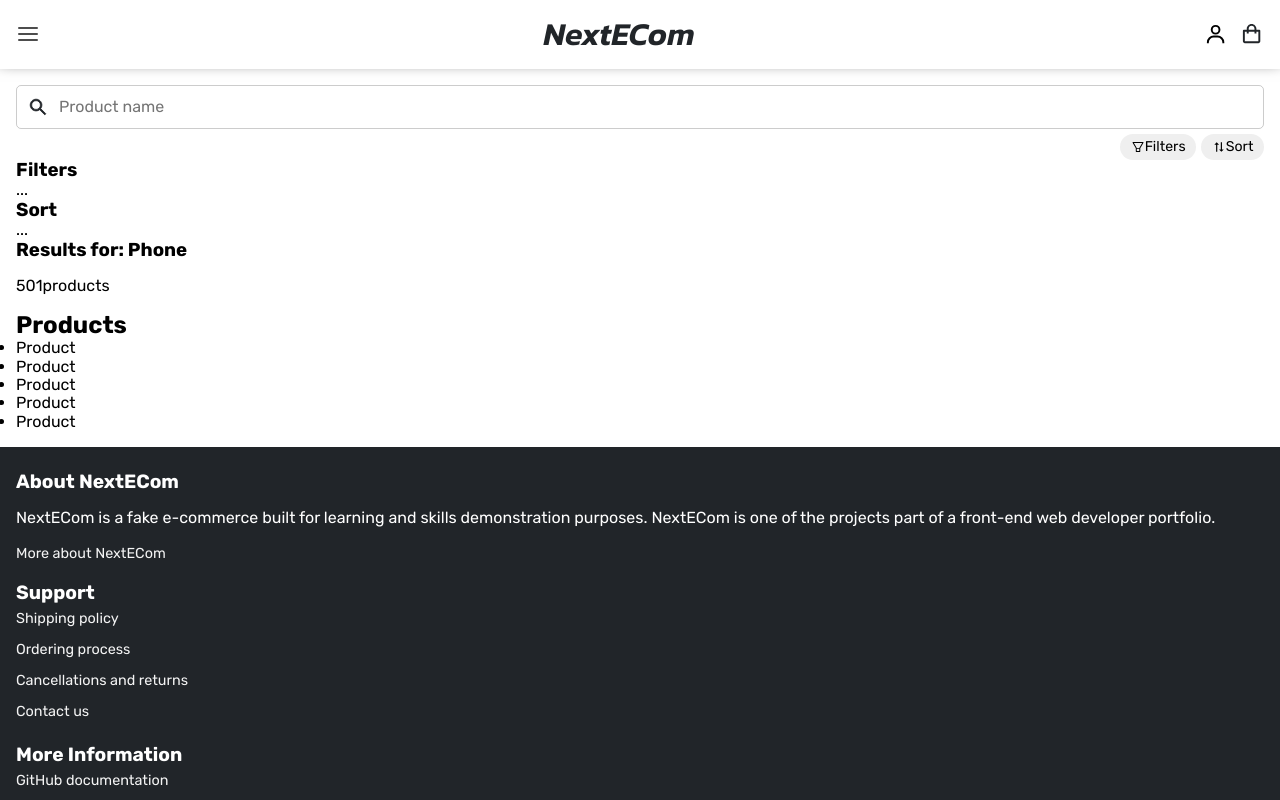
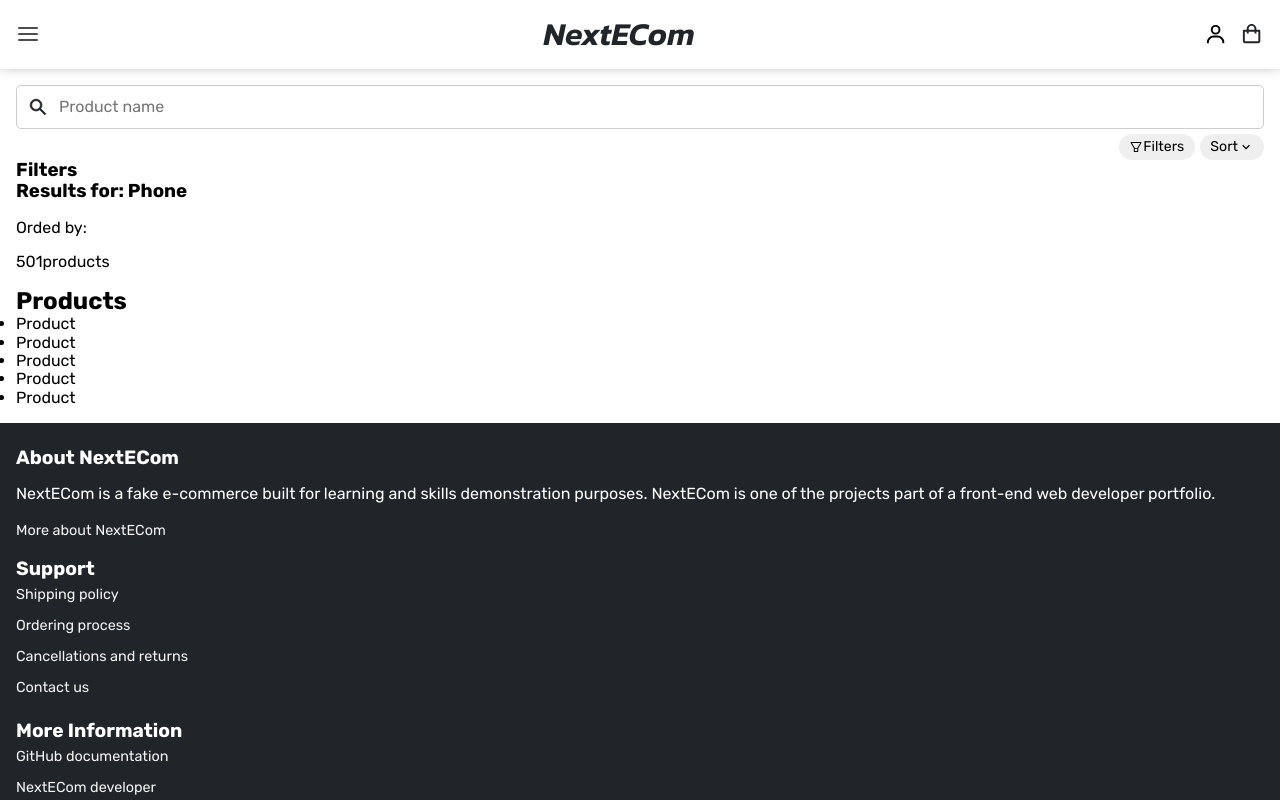
Before and after one commit to Diego-Luiz/nextjs-ecommerce, a Next.js app: page /shop/Shop in a window 1280 px wide. Shown: the top 800 px of the page. Built offline with nearby package versions, Linux system fonts and the light colour scheme.

Commit message:
feat: custom Select component
- SelectElement is a custom Select element using aria attributes to have the same
semantic HTML markup as a native <select> HTML element.
- ActionBtn component now receives more props in order to work with any
other 'popup' component, like SelectElement

```diff
--- a/components/pages/shop/ActionBtn.jsx
+++ b/components/pages/shop/ActionBtn.jsx
@@ -1,15 +1,44 @@
 import styles from './actionBtn.module.scss';
 
-const ActionBtn = ({icon:Icon, text, ariaControls=''}) => {
-  console.log('icon: ', Icon);
+/*
+  - icon: object with all details about the icons, like: source, animation trigger condition
+  - text: the button text
+  - ariaAttributes: object with all aria attributes content (aria-controls, expanded, etc)
+  - handleClick: the function executed when an option is selected
+*/
+const ActionBtn = ({icon={}, text, ariaAttributes={}, handleClick }) => {
+  const animationStyle = icon?.animationTrigger ? icon.animationStyle : {};
   return (
     <button
       type='button'
       className={styles['btn']}
-      aria-controls={ariaControls}
+      aria-controls={ariaAttributes?.controls}
+      aria-expanded={ariaAttributes?.expanded}
+      onClick={handleClick}
     >
-      {Icon}
-      <span>{text}</span>
+      {icon?.position === 'left'
+        && (<div
+            className={[
+              styles['icon'],
+              styles['--left']
+            ].join(' ')}
+            style={animationStyle}
+            >
+              {icon.src}
+            </div>)
+      }
+      <span id="text-sort-section">{text}</span>
+      {icon?.position === 'right'
+        && (<div
+            className={[
+              styles['icon'],
+              styles['--right']
+            ].join(' ')}
+            style={animationStyle}
+            >
+              {icon.src}
+            </div>)
+      }
     </button>
   )
 }
--- /dev/null
+++ b/components/pages/shop/SelectElement.jsx
@@ -0,0 +1,57 @@
+import styles from './selectElement.module.scss';
+
+const SelectElement = ({ handleOptionClick, selectValue, ariaLabelledBy, boxStatus }) => {
+
+  return (
+    <div
+      className={[
+        styles['select'],
+        `${boxStatus ? styles['--active']: ''}`
+      ].join(' ')}
+      id="select-sort"
+      role='listbox'
+      value={selectValue}
+      aria-labelledby={ariaLabelledBy}
+      onClick={handleOptionClick}
+    >
+      <div
+        role='option'
+        aria-selected={false}
+        value='lowestPrice'
+        tabIndex={0}
+        className={styles['select__option']}
+      >
+        Lowest price
+      </div>
+      <div
+        role='option'
+        aria-selected={false}
+        value='highestPrice'
+        tabIndex={-1}
+        className={styles['select__option']}
+      >
+        Highest price
+      </div>
+      <div
+        role='option'
+        aria-selected={false}
+        value='lowestRating'
+        tabIndex={-1}
+        className={styles['select__option']}
+      >
+        Lowest rating
+      </div>
+      <div
+        role='option'
+        aria-selected={false}
+        value='highestRating'
+        tabIndex={-1}
+        className={styles['select__option']}
+      >
+        Highest rating
+      </div>
+    </div>
+  );
+}
+
+export default SelectElement;
--- a/components/pages/shop/actionBtn.module.scss
+++ b/components/pages/shop/actionBtn.module.scss
@@ -4,4 +4,13 @@
     @include defaultBtn;
     @include displayFlexCentered;
     padding: .35em .75em;
+
+    .icon {
+      display: flex;
+      transition: all .2s;
+
+      &.--right {
+        margin-left: .15ch;
+      }
+    }
 }
--- a/components/pages/shop/index.js
+++ b/components/pages/shop/index.js
@@ -1,7 +1,9 @@
 import SearchInputProduct from "./SearchInputProduct";
 import ActionBtn from "./ActionBtn";
+import SelectElement from "./SelectElement";
 
 export {
   SearchInputProduct,
-  ActionBtn
+  ActionBtn,
+  SelectElement
 };
--- /dev/null
+++ b/components/pages/shop/selectElement.module.scss
@@ -0,0 +1,36 @@
+.select {
+    position: absolute;
+    top: 120%;
+    right: 0;
+    z-index: 1;
+    display: flex;
+    flex-direction: column;
+    min-width: max-content;
+    max-height: 0px;
+    overflow: hidden;
+    padding: 0;
+    background-color: var(--white-clr);
+    color: var(--black-clr);
+    border-radius: 5px;
+    box-shadow: 0px 3px 5px -2px rgba(0,0,0,0.6);
+    transition: .2s;
+
+    &.--active {
+        max-height: 100vh;
+        overflow: auto;
+    }
+
+    &__option {
+        padding: .5em 1em;
+        transition: all .4s;
+
+        &:hover {
+            cursor: pointer;
+            background-color: rgba(0, 0, 0, .1);
+        }
+        &:first-child { padding-top: .75em; }
+        &:not(:first-child) {
+            margin-top: .5em;
+        }
+    }
+}
--- a/pages/shop/Shop.jsx
+++ b/pages/shop/Shop.jsx
@@ -1,14 +1,35 @@
-import React from 'react';
+import { useState, useRef } from 'react';
 import { AiOutlineFilter } from 'react-icons/ai';
-import { BiSortAlt2 } from 'react-icons/bi';
+import { RiArrowDownSLine } from 'react-icons/ri';
 
 import {
   SearchInputProduct,
-  ActionBtn
+  ActionBtn,
+  SelectElement
 } from 'components/pages/shop';
 import styles from 'styles/pages/shop.module.scss';
 
 const Shop = () => {
+  const [orderBy, setOrderBy] = useState('');
+  const [selectBoxStatus, setSelectBoxStatus] = useState(false);
+  const orderOptionSelected = useRef(null);
+
+  // Active or deactivate the select element
+  const toggleOrderSelect = () => {
+    setSelectBoxStatus(prevState => !prevState);
+  };
+  // change the actual orderBy value and also set the aria-selected attribute accordingly to the active element in the DOM
+  const setOrderOptionSelected = (element) => {
+    const target = element.target;
+    const targetValue = target.getAttribute('value');
+    if(orderBy === targetValue) return;
+    orderOptionSelected.current?.setAttribute('aria-selected', false);
+    target.setAttribute('aria-selected', true);
+    orderOptionSelected.current = target;
+    setOrderBy(targetValue);
+    toggleOrderSelect();
+  };
+
   return (
     <div
       className={styles['container']}
@@ -27,26 +48,47 @@ const Shop = () => {
         <SearchInputProduct />
         <ActionBtn
           text='Filters'
-          icon={<AiOutlineFilter />}
+          icon={{
+            position: 'left',
+            src: <AiOutlineFilter />
+          }}
         />
-        <ActionBtn
-          text='Sort'
-          icon={<BiSortAlt2 />}
-        />
+        <div className={styles['sort-container']}>
+          <ActionBtn
+            text='Sort'
+            icon={{
+              position: 'right',
+              src: <RiArrowDownSLine />,
+              animationStyle: {
+                transform: 'rotate(180deg)'
+              },
+              animationTrigger: selectBoxStatus
+            }}
+            handleClick={toggleOrderSelect}
+            ariaAttributes={{
+              controls: 'select-sort',
+              expanded: selectBoxStatus
+            }}
+          />
+          <SelectElement
+            handleOptionClick={setOrderOptionSelected}
+            selectValue={orderBy}
+            boxStatus={selectBoxStatus}
+            ariaLabelledBy={"text-sort-section"}
+          />
+        </div>
       </section>
       {/* main = container for: filter, products box, sort */}
       <main>
-        <section>
-          <h3>Filters</h3>...
-        </section>
-        <section>
-          <h3>Sort</h3>...
+        <section className={styles['filters-section']}>
+          <h3>Filters</h3>
         </section>
         <div>
           <section className={styles['results-info']}>
             <h3 className={styles['results-info__received-input']}>
               Results for: <span>Phone</span>
             </h3>
+            <p className={styles['results-info__orded-value']}>Orded by: {orderBy}</p>
             <p className={styles['results-info__total-products']}>
               <span>501</span>products
             </p>
--- a/styles/pages/shop.module.scss
+++ b/styles/pages/shop.module.scss
@@ -9,3 +9,7 @@
     flex-wrap: wrap;
     gap: 5px;
 }
+.sort-container {
+    position: relative;
+    background-color: transparent;
+}
```
